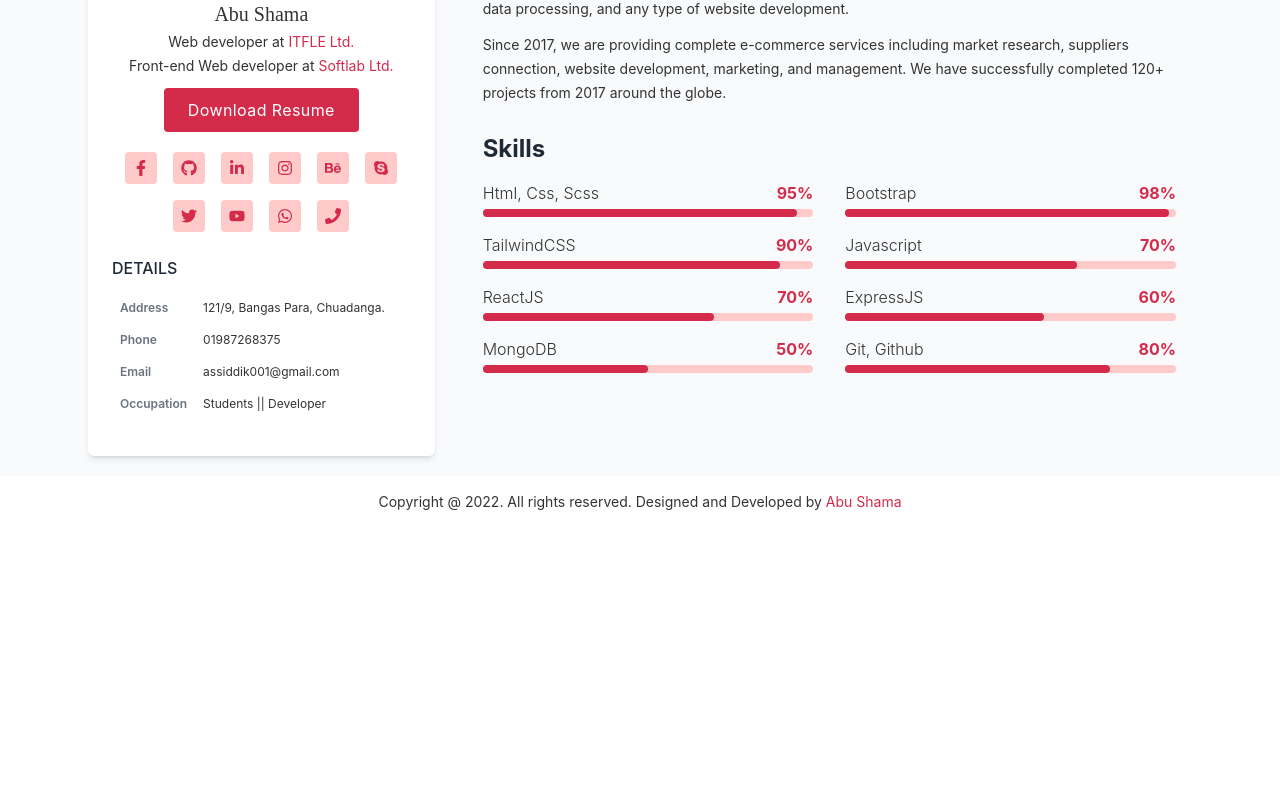
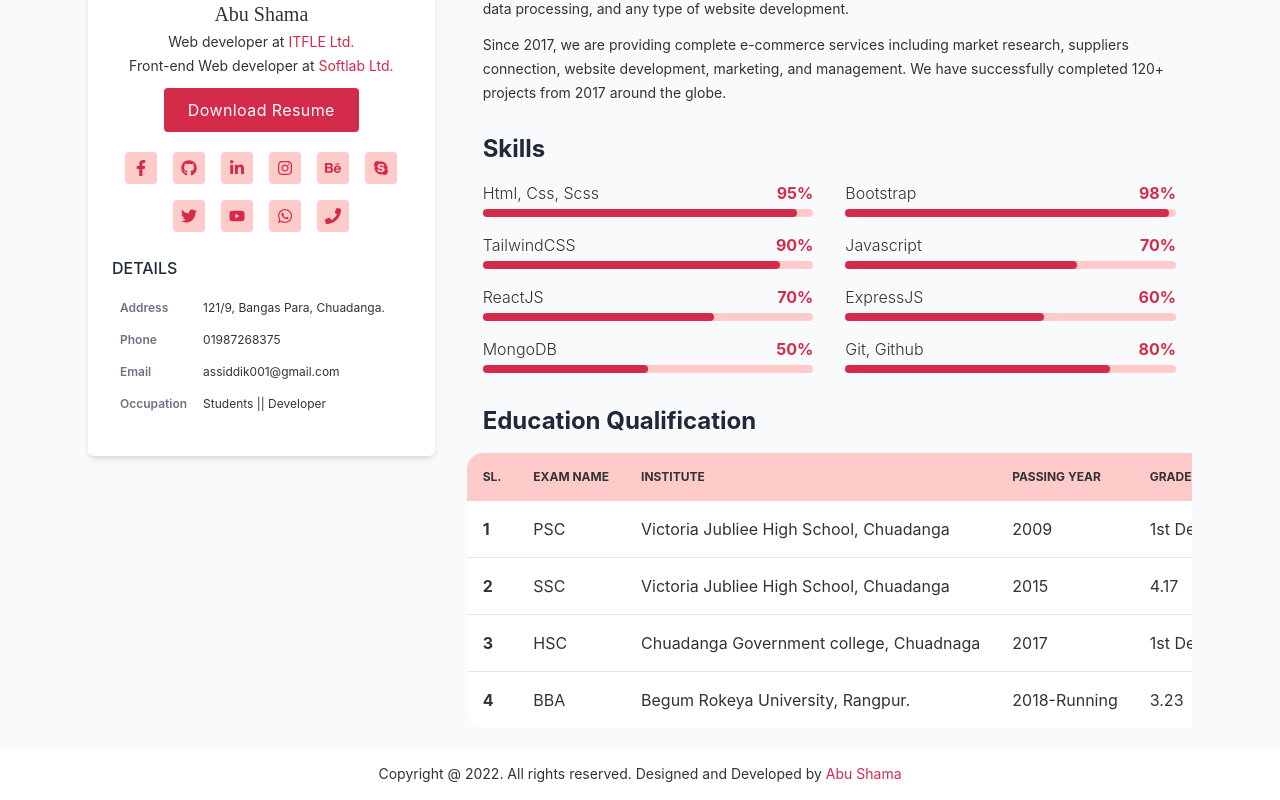
Before and after one commit to ASSiddik01/myPortfolio, a React (Create React App) app: page / in a window 1280 px wide. Shown: the part 423-1223 px from the top of the page. Before the commit the page ends 951 px from the top, so only its background shows below. Built offline with nearby package versions, Linux system fonts and the light colour scheme.

Commit message:
eduacation

```diff
--- a/src/App.css
+++ b/src/App.css
@@ -36,3 +36,26 @@
     transform: rotate(360deg);
   }
 }
+
+:root {
+  --defaultColor: #d42b4a;
+  --defaultHoverColor: #ad243e;
+}
+
+::-webkit-scrollbar {
+  width: 05px;
+  height: 05px;
+  border-radius: 10px;
+}
+
+::-webkit-scrollbar-track {
+  background-color: var(--scrollTrack) !important;
+}
+
+::-webkit-scrollbar-thumb {
+  background-color: var(--defaultColor) !important;
+}
+
+::-webkit-scrollbar-thumb:hover {
+  background: var(--defaultHoverColor);
+}
--- a/src/components/pages/About/About.js
+++ b/src/components/pages/About/About.js
@@ -1,4 +1,5 @@
 import React from "react";
+import Education from "./Education/Education";
 import Skills from "./Skills/Skills";
 // import Skills from "./Skills/Skills";
 
@@ -22,6 +23,7 @@ const About = () => {
             </p>
           </div>
           <Skills />
+          <Education />
         </div>
       </div>
     </section>
--- /dev/null
+++ b/src/components/pages/About/Education/Education.js
@@ -0,0 +1,76 @@
+import React from "react";
+import EducationRow from "./EducationRow";
+const eduInfos = [
+  {
+    _id: 1,
+    name: "PSC",
+    institute: "Victoria Jubliee High School, Chuadanga",
+    year: "2009",
+    grade: "1st Devision",
+    group: "General",
+  },
+  {
+    _id: 1,
+    name: "SSC",
+    institute: "Victoria Jubliee High School, Chuadanga",
+    year: "2015",
+    grade: "4.17",
+    group: "Business Studies",
+  },
+  {
+    _id: 1,
+    name: "HSC",
+    institute: "Chuadanga Government college, Chuadnaga",
+    year: "2017",
+    grade: "1st Devision",
+    group: "Business Studies",
+  },
+  {
+    _id: 1,
+    name: "BBA",
+    institute: "Begum Rokeya University, Rangpur.",
+    year: "2018-Running",
+    grade: "3.23",
+    group: "Finance & Banking",
+  },
+];
+
+const Education = () => {
+  return (
+    <div>
+      <div className="w-full">
+        <div className="md:mx-4">
+          <h3 className="text-2xl text-gray-800 font-bold mb-4">
+            Education Qualification
+          </h3>
+        </div>
+      </div>
+      <div className="overflow-x-auto">
+        <table className="table w-full">
+          {/* <!-- head --> */}
+          <thead>
+            <tr>
+              <th className="bg-red-200">SL.</th>
+              <th className="bg-red-200">Exam Name</th>
+              <th className="bg-red-200">Institute</th>
+              <th className="bg-red-200">Passing Year</th>
+              <th className="bg-red-200">Grade</th>
+              <th className="bg-red-200">Group</th>
+            </tr>
+          </thead>
+          <tbody>
+            {eduInfos.map((eduInfo, index) => (
+              <EducationRow
+                eduInfo={eduInfo}
+                key={eduInfo.__id}
+                index={index}
+              />
+            ))}
+          </tbody>
+        </table>
+      </div>
+    </div>
+  );
+};
+
+export default Education;
--- /dev/null
+++ b/src/components/pages/About/Education/EducationRow.js
@@ -0,0 +1,17 @@
+import React from "react";
+
+const EducationRow = ({ eduInfo, index }) => {
+  const { name, institute, year, grade, group } = eduInfo;
+  return (
+    <tr>
+      <th>{index + 1}</th>
+      <td>{name}</td>
+      <td>{institute}</td>
+      <td>{year}</td>
+      <td>{grade}</td>
+      <td>{group}</td>
+    </tr>
+  );
+};
+
+export default EducationRow;
```
